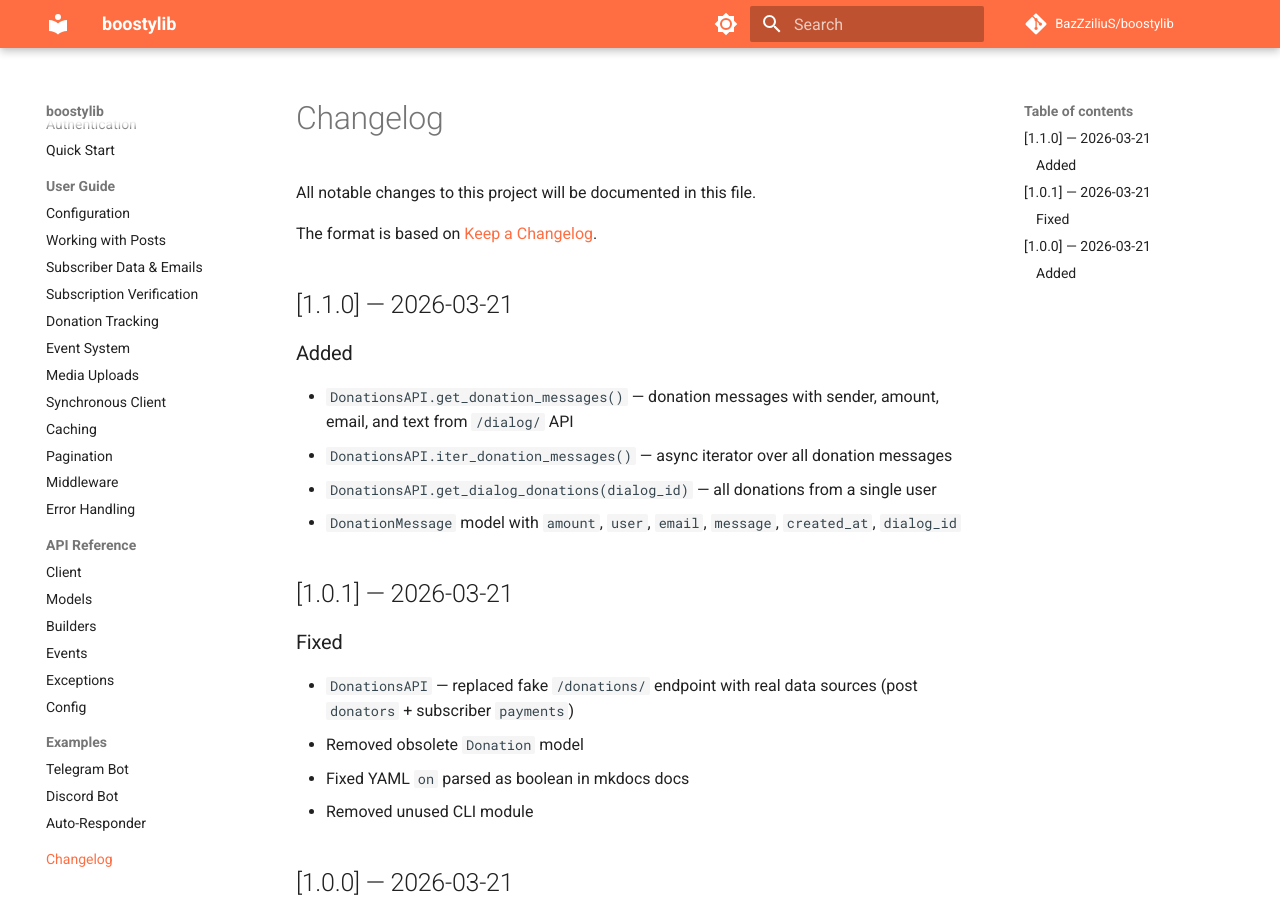
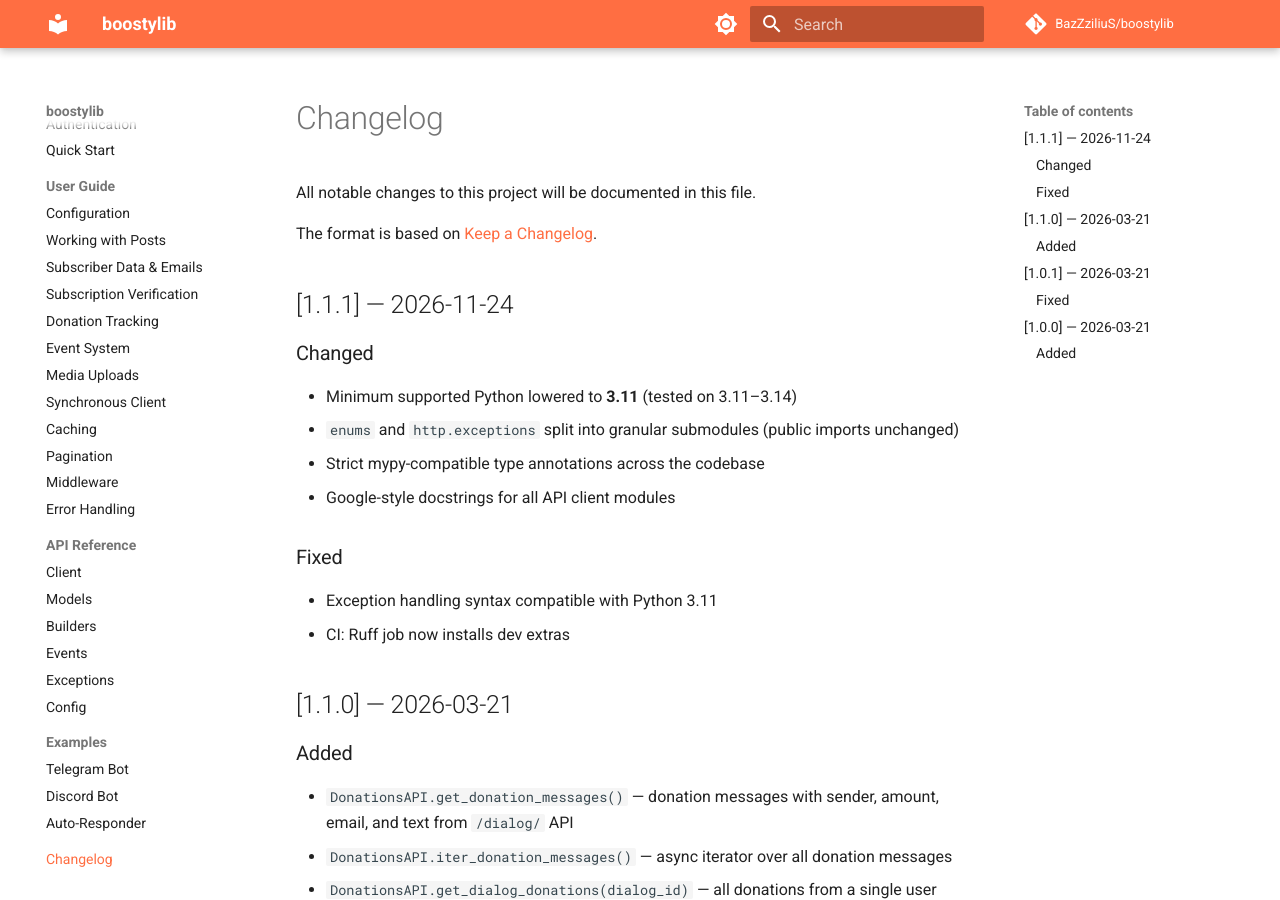
Before and after one commit to BazZziliuS/boostylib, an MkDocs documentation site: the page built from docs/changelog.md, in a window 1280 px wide and 900 px high. Built offline with MkDocs 1.6.1 and Material for MkDocs 9.7.7, drawn with Linux system fonts in a browser that asks for light colours; comment, search, counter and statistics services are not loaded.

Commit message:
release: v1.1.1
- Bump version to 1.1.1
- Add 1.1.1 changelog entry
- CI: install dev extras for Ruff job
- Apply ruff format to donations API

```diff
--- a/docs/changelog.md
+++ b/docs/changelog.md
@@ -3,6 +3,20 @@
 All notable changes to this project will be documented in this file.
 
 The format is based on [Keep a Changelog](https://keepachangelog.com/).
+
+## [1.1.1] — 2026-11-24
+
+### Changed
+
+- Minimum supported Python lowered to **3.11** (tested on 3.11–3.14)
+- `enums` and `http.exceptions` split into granular submodules (public imports unchanged)
+- Strict mypy-compatible type annotations across the codebase
+- Google-style docstrings for all API client modules
+
+### Fixed
+
+- Exception handling syntax compatible with Python 3.11
+- CI: Ruff job now installs dev extras
 
 ## [1.1.0] — 2026-03-21
 
--- a/pyproject.toml
+++ b/pyproject.toml
@@ -4,7 +4,7 @@ build-backend = "hatchling.build"
 
 [project]
 name = "boostylib"
-version = "1.1.0"
+version = "1.1.1"
 description = "Async Python library for Boosty.to API"
 readme = "README.md"
 license = "MIT"
--- a/src/boostylib/__init__.py
+++ b/src/boostylib/__init__.py
@@ -24,7 +24,7 @@ from boostylib.http.exceptions import (
     BoostyServerError,
 )
 
-__version__ = "1.1.0"
+__version__ = "1.1.1"
 
 __all__ = [
     "AuthCredentials",
```
Also changed, not shown: 3 other files.
